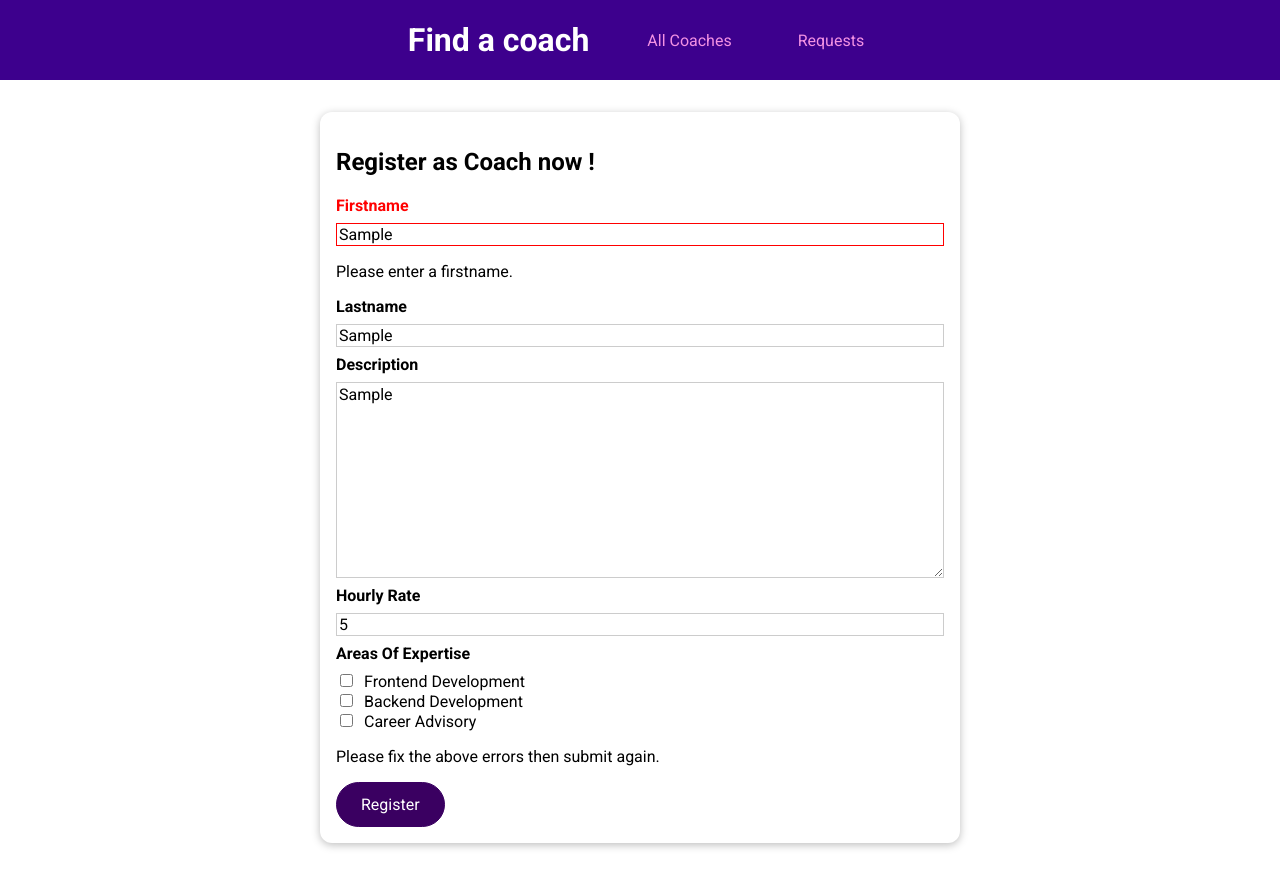
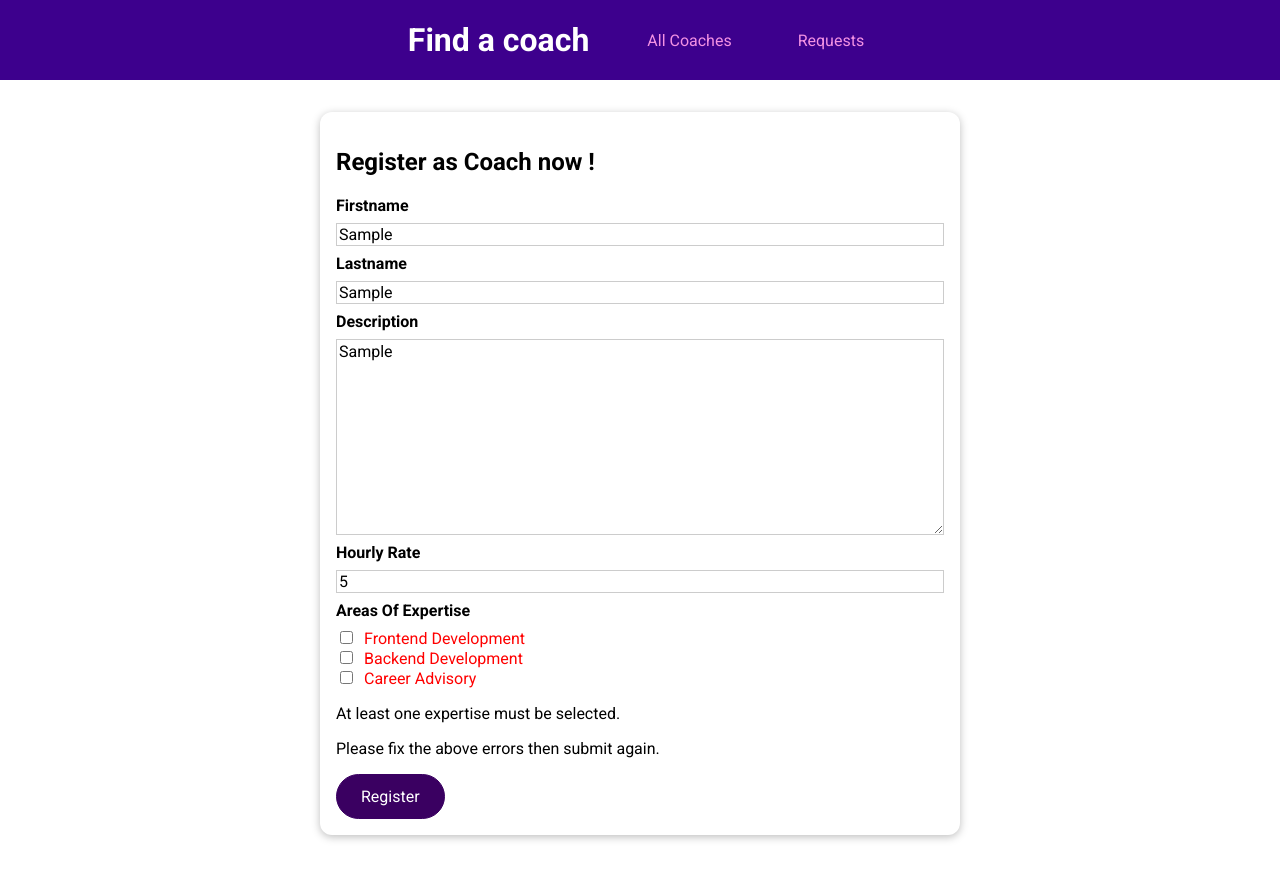
Before and after one commit to SoufyaneTAHARHAAT/Find_Coach_App, a Vue app in the folder CoachApp/: page /register in a window 1280 px wide. Both pictures are taken after typing "Sample", "Sample", "Sample", "5" into the empty fields and a click on the button "Register". Built offline with nearby package versions, Linux system fonts and the light colour scheme.

Commit message:
fixed the validation form bug

```diff
--- a/CoachApp/src/components/coaches/CoachForm.vue
+++ b/CoachApp/src/components/coaches/CoachForm.vue
@@ -1,26 +1,26 @@
 <template>
     <form @submit.prevent="submitData">
-        <div class="form-control" :class="{ invalid: !this.firstname.isValid}">
+        <div class="form-control" :class="{invalid: !firstname.isValid}">
             <label for="firstname">Firstname</label>
             <input type="text" id="firstname" v-model.trim="firstname.val">
-            <p v-if="!this.firstname.isValid">Please enter a firstname.</p>
+            <p v-if="!firstname.isValid">Please enter a firstname.</p>
         </div>
-        <div class="form-control" :class="{ invalid: !this.lastname.isValid}">
+        <div class="form-control" :class="{invalid: !lastname.isValid}">
             <label for="lasttname">Lastname</label>
             <input type="text" id="lastname" v-model.trim="lastname.val">
-            <p v-if="!this.lastname.isValid">Please enter a lastname.</p>
+            <p v-if="!lastname.isValid">Please enter a lastname.</p>
         </div>
-        <div class="form-control" :class="{ invalid: !this.description.isValid}">
+        <div class="form-control" :class="{invalid: !description.isValid}">
             <label for="description">Description</label>
             <textarea id="description" rows="10" v-model.trim="description.val"></textarea>
-            <p v-if="!this.description.isValid">Please enter a description.</p>
+            <p v-if="!description.isValid">Please enter a description.</p>
           </div>
-        <div class="form-control" :class="{ invalid: !this.rate.isValid}">
+        <div class="form-control" :class="{invalid: !rate.isValid}">
             <label for="rate">Hourly Rate</label>
             <input type="number" id="rate" value="5" v-model.number="rate.val">
-            <p v-if="!this.rate.isValid">Please a valid rate.</p>
+            <p v-if="!rate.isValid">Please enter a rate greater than zero.</p>
         </div>
-        <div class="form-control" :class="{ invalid: !this.areas.isValid}">
+        <div class="form-control" :class="{invalid: !areas.isValid}">
             <h3>Areas Of Expertise</h3>
             <div>
                 <input type="checkbox" id="frontend" value="frontend" v-model="areas.val">
@@ -34,9 +34,9 @@
                 <input type="checkbox" id="career" value="career" v-model="areas.val">
                 <label for="career">Career Advisory</label>
             </div>
-            <p v-if="!this.areas.isValid">At least one expertise must be selected.</p>
+            <p v-if="!areas.isValid">At least one expertise must be selected.</p>
         </div>
-        <p>Please fix the above errors then submit again.</p>
+        <p v-if="!formIsValid">Please fix the above errors then submit again.</p>
         <base-button>Register</base-button>
     </form>
 </template>
@@ -75,6 +75,12 @@ export default {
     methods: {
       validateForm() {
         this.formIsValid= true;
+        this.firstname.isValid=true;
+        this.lastname.isValid=true;
+        this.description.isValid=true;
+        this.rate.isValid=true;
+        this.areas.isValid=true;
+
         if(this.firstname.val==='') {
           this.firstname.isValid=false;
           this.formIsValid=false;
@@ -92,13 +98,13 @@ export default {
           this.formIsValid=false;
         }
         if(this.areas.val.length===0) {
-          this.firstname.isValid=false;
+          this.areas.isValid=false;
           this.formIsValid=false;
         }
       },
-        submitData() {
+      submitData() {
         this.validateForm();
-        if(!this.isValid) {
+        if(!this.formIsValid) {
           return;
         }
             const submittedData = {
@@ -109,8 +115,15 @@ export default {
                 areas: this.areas.val,
             }
             this.$emit("save-data", submittedData);
-            console.log(this.isCoach);
         }
+    },
+    mounted() {
+      console.log(`firstname : ${this.firstname.isValid}`);
+      console.log(`lastname : ${this.lastname.isValid}`);
+      console.log(`description : ${this.description.isValid}`);
+      console.log(`rate : ${this.rate.isValid}`);
+      console.log(`areas : ${this.areas.isValid}`);
+
     }
 }
 </script>
```
